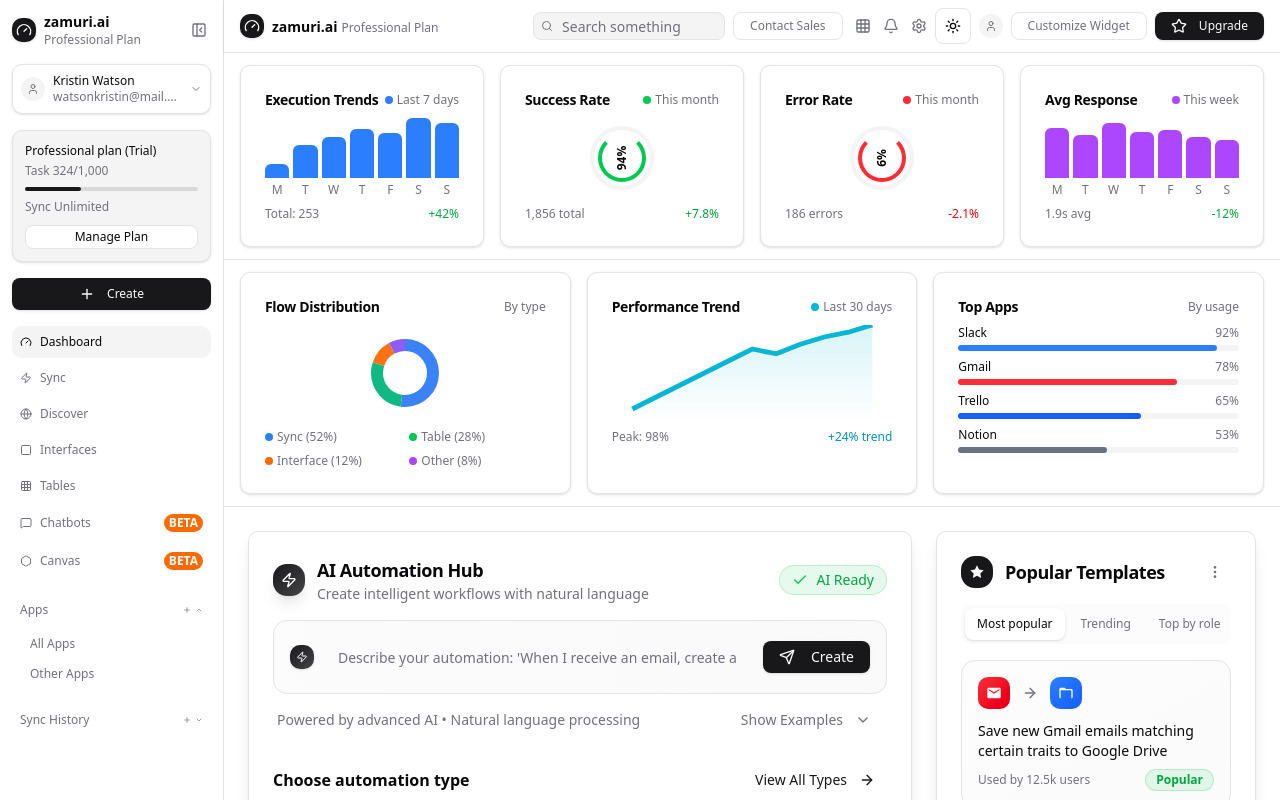
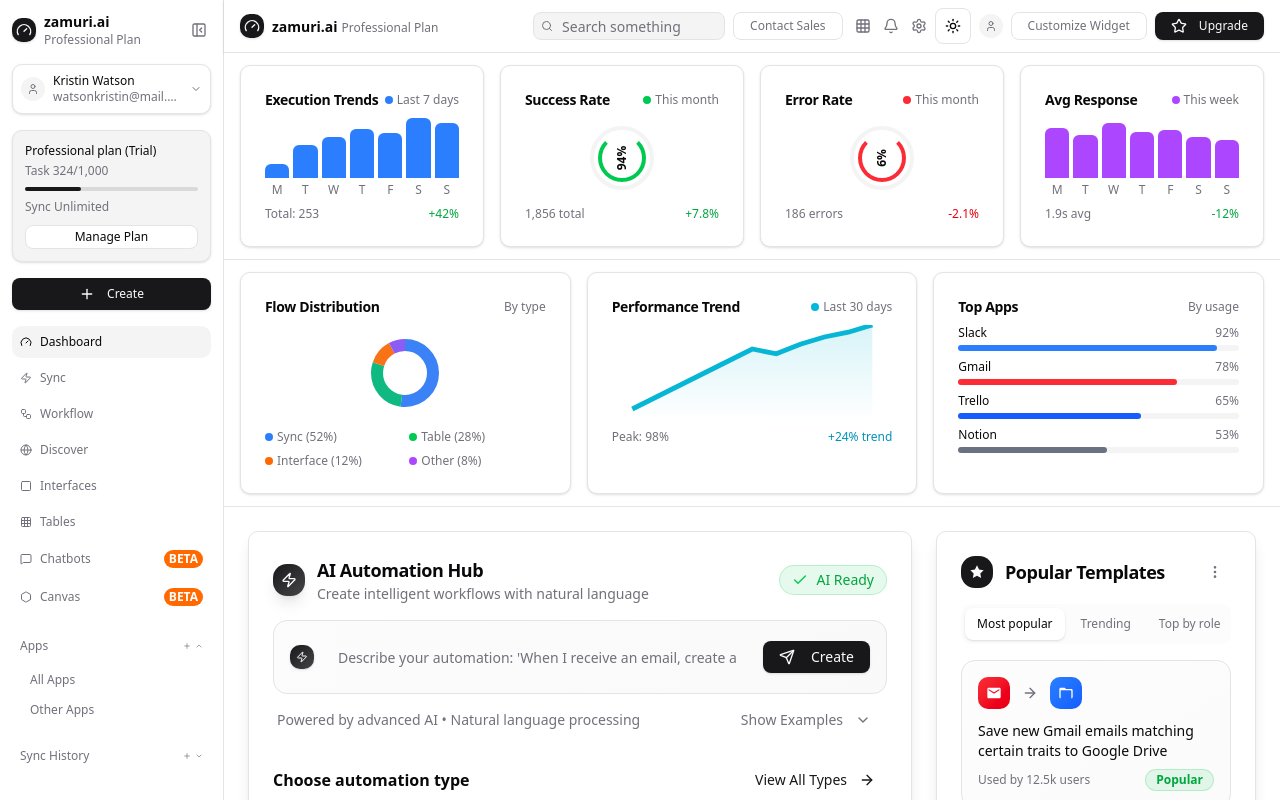
Before and after one commit to sk1ees/zero, a Next.js app: page /dashboard in a window 1280 px wide. Shown: the top 800 px of the page. Built offline with nearby package versions, Linux system fonts and the light colour scheme.

Commit message:
-- added flow routing in the sidebar

```diff
--- a/app/dashboard/page.tsx
+++ b/app/dashboard/page.tsx
@@ -1,6 +1,7 @@
 'use client';
 
 import React, { useState } from 'react';
+import { useRouter } from 'next/navigation';
 import {
   Plus,
   Search,
@@ -31,7 +32,8 @@
   BarChart3,
   PanelLeftClose,
   PanelLeftOpen,
-  AlertTriangle
+  AlertTriangle,
+  Workflow
 } from 'lucide-react';
 import { Button } from '../components/ui/button';
 import { Input } from '../components/ui/input';
@@ -42,6 +44,7 @@
 import SearchDialog from '../components/SearchDialog';
 
 const Dashboard = () => {
+  const router = useRouter();
   const [appsExpanded, setAppsExpanded] = useState(true);
   const [syncHistoryExpanded, setSyncHistoryExpanded] = useState(false);
   const [activeTab, setActiveTab] = useState('most-popular');
@@ -125,6 +128,13 @@
           <div className={`flex items-center ${sidebarCollapsed ? 'justify-center' : 'space-x-2'} p-2 text-muted-foreground hover:bg-accent rounded-lg cursor-pointer transition-colors`}>
             <Zap className="w-3 h-3" />
             {!sidebarCollapsed && <span className="text-xs">Sync</span>}
+          </div>
+          <div
+            className={`flex items-center ${sidebarCollapsed ? 'justify-center' : 'space-x-2'} p-2 text-muted-foreground hover:bg-accent rounded-lg cursor-pointer transition-colors`}
+            onClick={() => router.push('/flow')}
+          >
+            <Workflow className="w-3 h-3" />
+            {!sidebarCollapsed && <span className="text-xs">Workflow</span>}
           </div>
           <div className={`flex items-center ${sidebarCollapsed ? 'justify-center' : 'space-x-2'} p-2 text-muted-foreground hover:bg-accent rounded-lg cursor-pointer transition-colors`}>
             <Globe className="w-3 h-3" />
```
